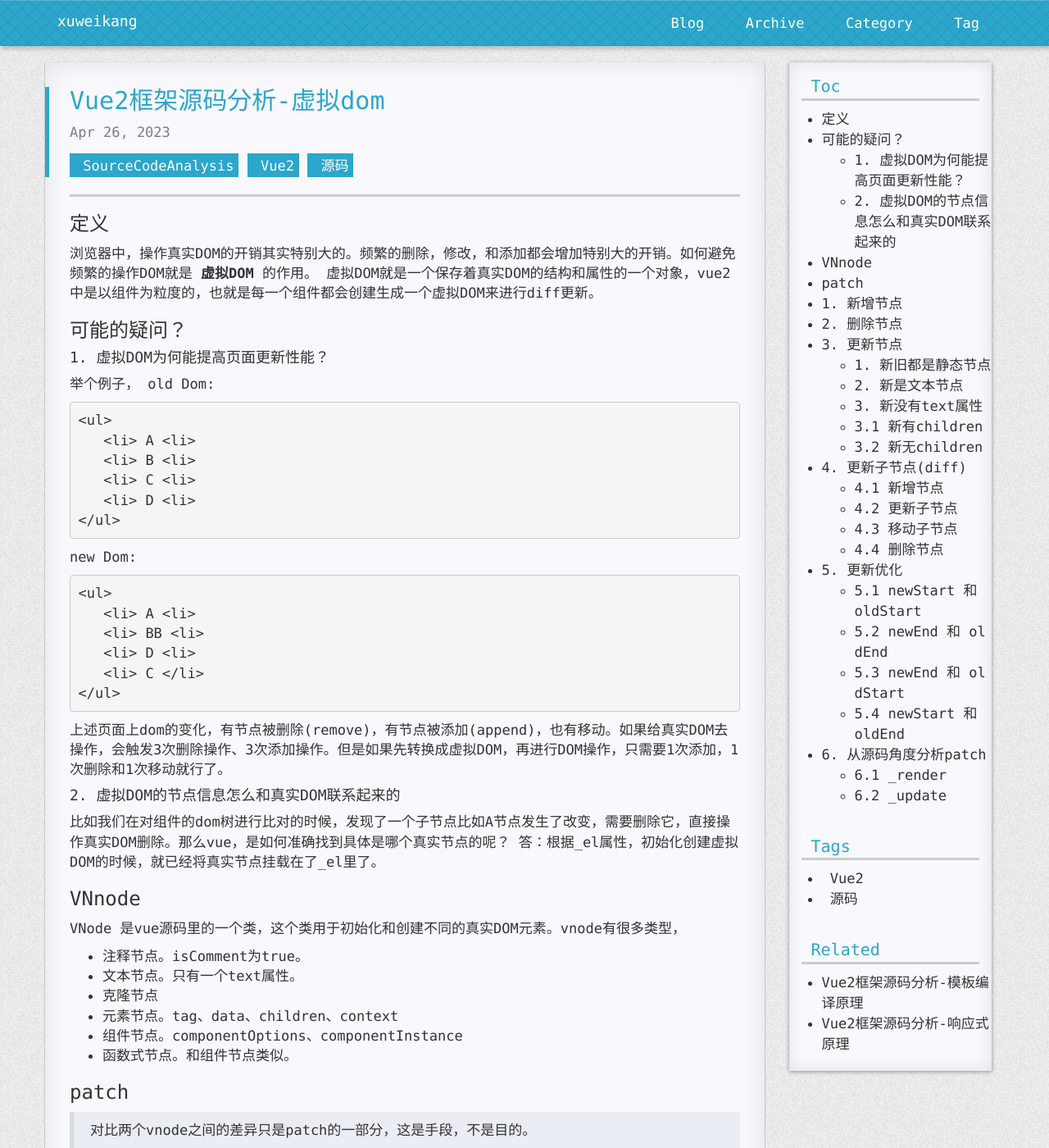
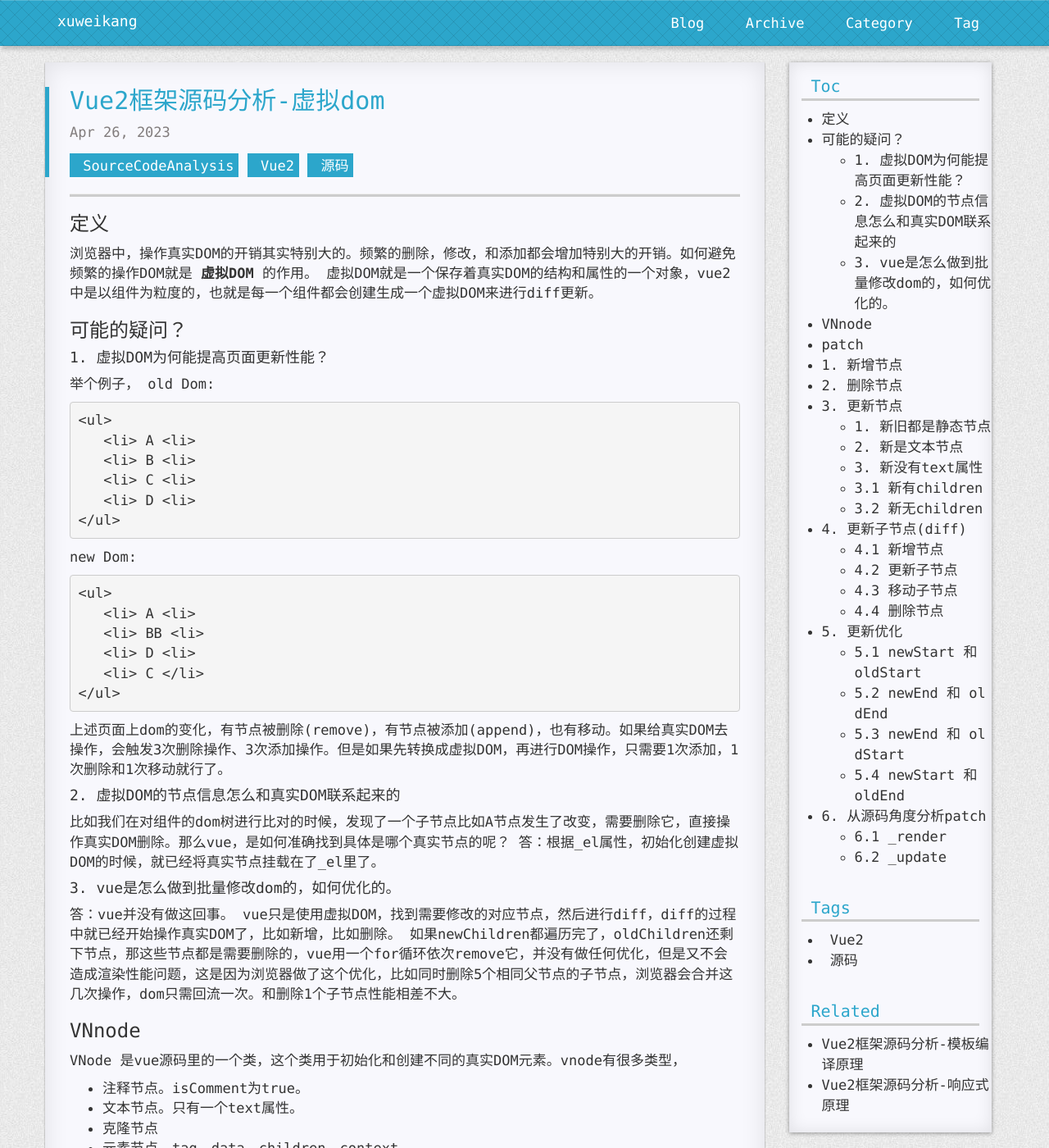
Before and after one commit to xuweikang/xuweikang.github.io, a Jekyll site: the page built from _posts/2023-4-26-vue2Code-VNode.md, in a window 1280 px wide and 1400 px high. Shown: the whole window at 82% size. Built offline with Jekyll 4.4.1, drawn with Linux system fonts in a browser that asks for light colours; nearby versions of some CDN libraries; comment, search, counter and statistics services are not loaded; a style sheet for code colours, icons or effects is not loaded.

Commit message:
更新diff文档

```diff
--- a/_posts/2023-4-26-vue2Code-VNode.md
+++ b/_posts/2023-4-26-vue2Code-VNode.md
@@ -42,6 +42,12 @@ new Dom:
 
 比如我们在对组件的dom树进行比对的时候，发现了一个子节点比如A节点发生了改变，需要删除它，直接操作真实DOM删除。那么vue，是如何准确找到具体是哪个真实节点的呢？
 答：根据\_el属性，初始化创建虚拟DOM的时候，就已经将真实节点挂载在了\_el里了。
+
+#### 3. vue是怎么做到批量修改dom的，如何优化的。
+
+答：vue并没有做这回事。
+vue只是使用虚拟DOM，找到需要修改的对应节点，然后进行diff，diff的过程中就已经开始操作真实DOM了，比如新增，比如删除。
+如果newChildren都遍历完了，oldChildren还剩下节点，那这些节点都是需要删除的，vue用一个for循环依次remove它，并没有做任何优化，但是又不会造成渲染性能问题，这是因为浏览器做了这个优化，比如同时删除5个相同父节点的子节点，浏览器会合并这几次操作，dom只需回流一次。和删除1个子节点性能相差不大。
 
 ### VNnode
 
```
